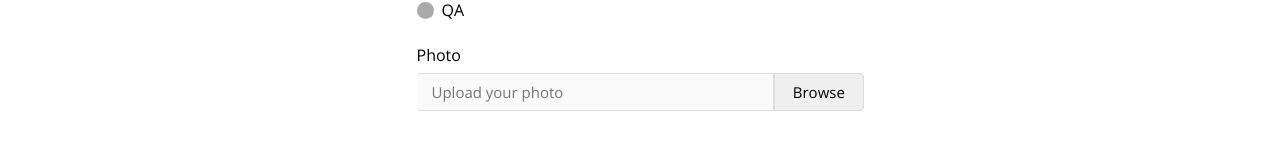
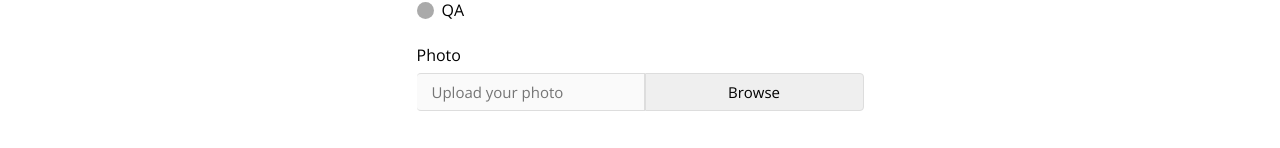
Before and after one commit to Cardorel/test-task-reactjs-abz-agency, a React (Create React App) app: page / in a window 1280 px wide. Shown: the part 2878-3026 px from the top of the page. Built offline with nearby package versions, Linux system fonts and the light colour scheme; no server answers; the HTML template or start-up script is replaced by a standard one.

Commit message:
uodated my index file

```diff
--- a/src/front-end/SIGNUP/signup.js
+++ b/src/front-end/SIGNUP/signup.js
@@ -295,21 +295,24 @@ const Signup = ({ dispatchmyUser, funcTogetToken, myTokenValue }) => {
                                         tabIndex={-1}
                                     />
                                     <div className="container__upload__photo">
+                                        <label htmlFor="text-file-name">
                                             <input
                                                 type="text"
                                                 value={getFilename}
                                                 name="photoname"
                                                 disabled
+                                                id="text-file-name"
                                                 placeholder={`Upload your photo`}
                                                 tabIndex={-1}
                                             />
+                                        </label>
                                         <button type="button" onClick={() => photoInput.current.click()} className="click__get__photo__file" tabIndex={0}>Browse</button>
                                     </div>
                                 </div>
                             </div>
                         </div>
                         <div className="__send__all__registration_request">
-                            <button tabIndex={1} className="Btn__apply__for__job">
+                            <button tabIndex={0} className="Btn__apply__for__job">
                                 Sign up now
                             </button>
                         </div>
--- a/src/index.css
+++ b/src/index.css
@@ -5,4 +5,5 @@
   padding: 0;
   box-sizing: border-box;
   font-family: 'Open Sans', sans-serif;
+  font-display: swap;
 }
```
Lines whose indentation alone changed are shown as unchanged.
